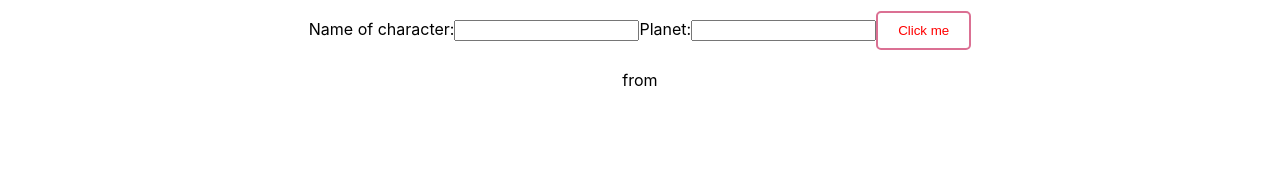
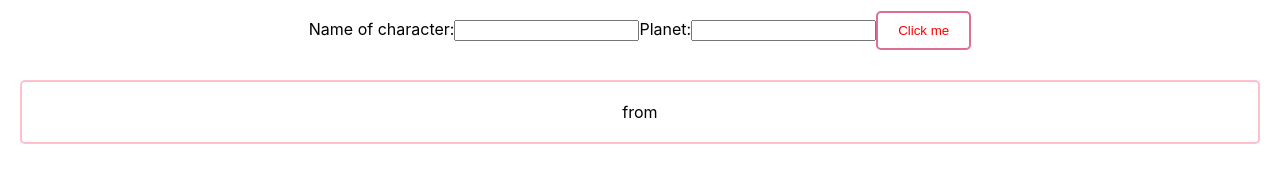
Before and after one commit to stschuessler/my-rick-and-morty-app, a React (Create React App) app: page / in a window 1280 px wide. Shown: the part 425-608 px from the top of the page. Built offline with nearby package versions, Linux system fonts and the light colour scheme.

Commit message:
Add StyledFormDiv and StyledAppCardDiv

```diff
--- a/src/App.js
+++ b/src/App.js
@@ -42,14 +42,14 @@ function App({ data }) {
         <Footer />
       </StyledFooter>
 
-      <div>
+      <StyledFormDiv>
         <CreateCharacterForm onCreateCharacter={handleCreateCharacter} />
         {dataInputForm.map((character) => (
-          <div key={character.name}>
+          <StyledAppCardDiv key={character.name}>
             {character.name} from {character.planet}
-          </div>
+          </StyledAppCardDiv>
         ))}
-      </div>
+      </StyledFormDiv>
     </StyledApp>
   )
 
@@ -89,5 +89,13 @@ const StyledFooter = styled.div`
   justify-content: center;
   align-items: center;
 `
+const StyledFormDiv = styled.div``
+
+const StyledAppCardDiv = styled.div`
+  border: 2px solid pink;
+  border-radius: 5px;
+  padding: 20px;
+  margin: 10px 20px;
+`
 
 export default App
```
